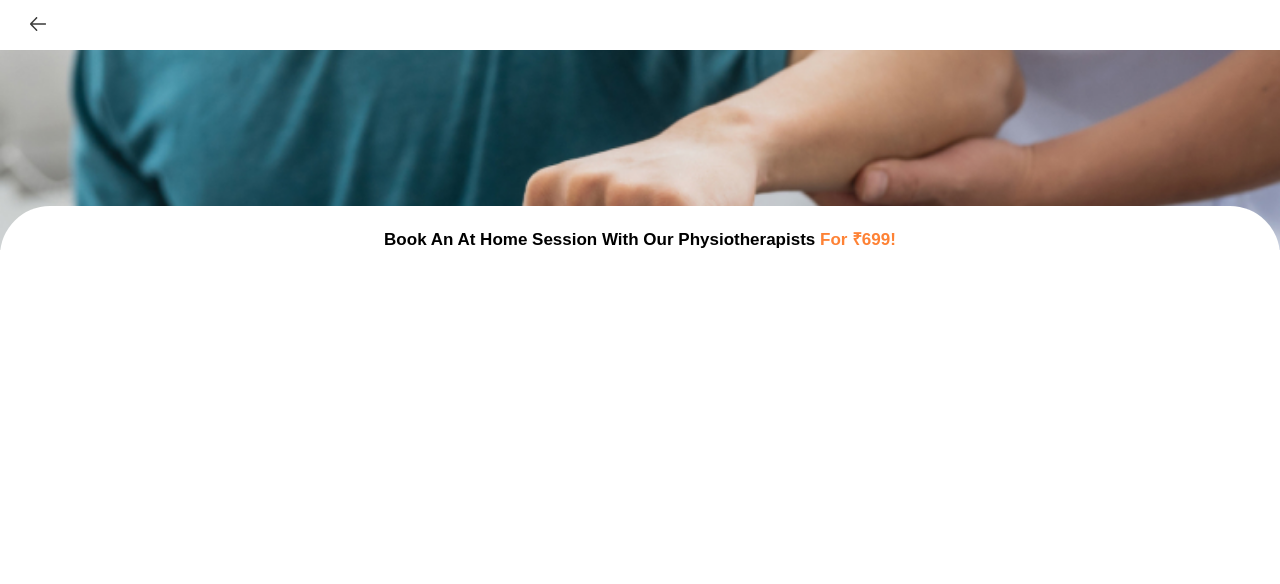
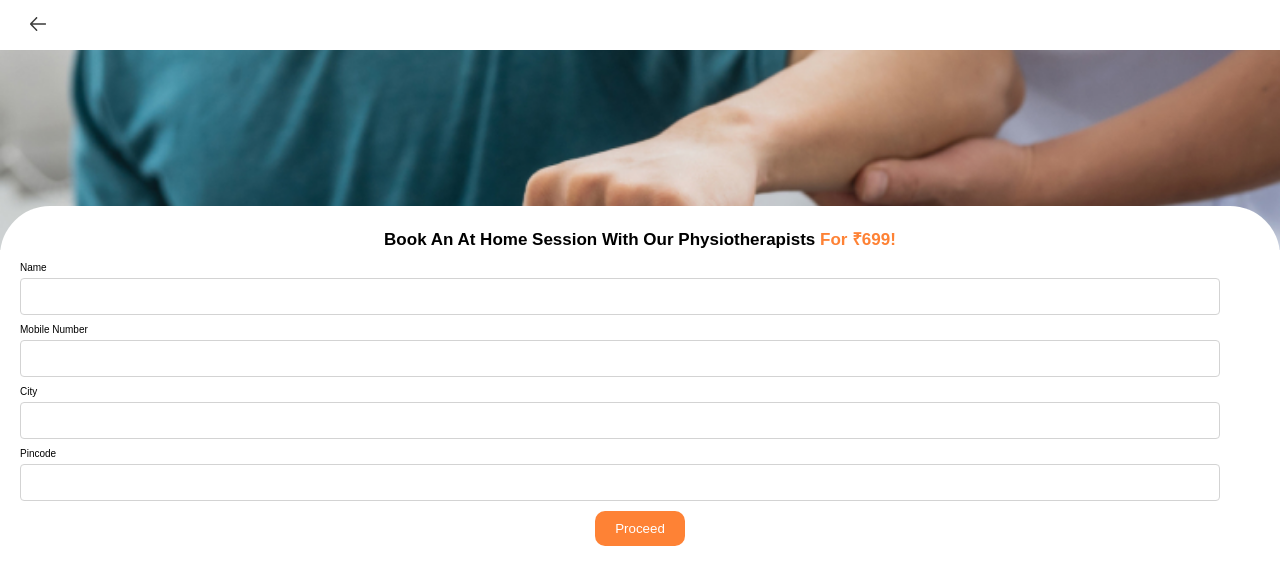
Before and after one commit to MrNiNaD/comxr-test, a React (Vite) app in the folder Frontend/: page / in a window 1280 px wide. Shown: the top 584 px of the page. Built offline with nearby package versions, Linux system fonts and the light colour scheme.

Commit message:
feat: proceed btn styling

```diff
--- a/Frontend/src/App.jsx
+++ b/Frontend/src/App.jsx
@@ -7,7 +7,7 @@ import "react-toastify/dist/ReactToastify.css";
 import Renderer from "./component/Renderer";
 
 const App = () => {
-  const [state, setState] = useState();
+  const [state, setState] = useState({ body: {} });
 
   return (
     <MyContext.Provider value={{ setState, state }}>
--- a/Frontend/src/component/UserForm.jsx
+++ b/Frontend/src/component/UserForm.jsx
@@ -1,7 +1,27 @@
-import React from "react";
+import React, { useContext } from "react";
 import Hero from "../assets/hero.jpg";
+import { MyContext } from "../context";
 
 const UserForm = () => {
+  const { state, setState } = useContext(MyContext);
+
+  const config = [
+    { label: "Name", key: "name" },
+    { label: "Mobile Number", key: "mobile" },
+    { label: "City", key: "city" },
+    { label: "Pincode", key: "pincode" },
+  ];
+
+  const fieldChange = (e) => {
+    setState((prev) => ({
+      ...prev,
+      body: {
+        ...(prev?.body ?? {}),
+        [e?.target?.name]: e?.target?.value,
+      },
+    }));
+  };
+
   return (
     <div className="user-form">
       <img className="hero" src={Hero} />
@@ -10,7 +30,21 @@ const UserForm = () => {
           Book An At Home Session With Our Physiotherapists{" "}
           <span>For ₹699!</span>
         </h3>
-        <form></form>
+        <form onSubmit={(e) => e.preventDefault()}>
+          {config?.map((eachConfig) => {
+            return (
+              <div className="each-field" key={eachConfig?.key}>
+                <label className="label-style">{eachConfig?.label}</label>
+                <input
+                  onChange={fieldChange}
+                  className="field-style"
+                  name={eachConfig?.key}
+                />
+              </div>
+            );
+          })}
+          <button className="btn-style">Proceed</button>
+        </form>
       </div>
     </div>
   );
--- a/Frontend/src/index.css
+++ b/Frontend/src/index.css
@@ -54,6 +54,7 @@ table {
 }
 
 html {
+  box-sizing: border-box;
   --primary: #fe8235;
 }
 
@@ -77,17 +78,48 @@ html {
   position: relative;
   top: -47px;
   height: 500px;
+  padding: 0 20px;
 }
 
 .form-container h3 {
   padding-top: 25px;
-  width: 90%;
   margin: 0 auto;
+  width: fit-content;
   font-size: 17px;
   font-weight: 600;
-  text-align: center;
 }
 
 .form-container h3 span {
   color: var(--primary);
 }
+
+.label-style {
+  font-size: 10px;
+  display: block;
+  margin-top: 10px;
+}
+
+.form-container form {
+  margin-top: 15px;
+}
+
+.field-style {
+  margin-top: 5px;
+  border: 1px solid lightgray;
+  border-radius: 4px;
+  padding: 10px;
+  width: 100%;
+  max-width: 95%;
+  display: block;
+}
+
+.btn-style {
+  background: var(--primary);
+  display: block;
+  border-radius: 10px;
+  color: #fff;
+  border: none;
+  padding: 10px 20px;
+  margin: 0 auto;
+  margin-top: 10px;
+}
```
